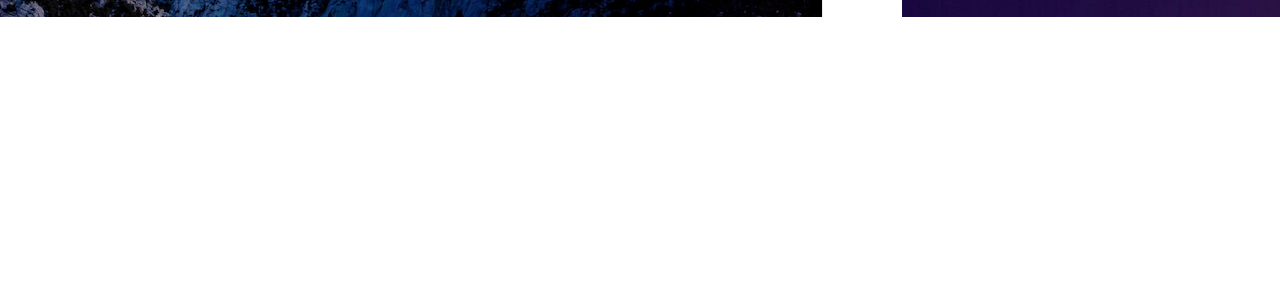
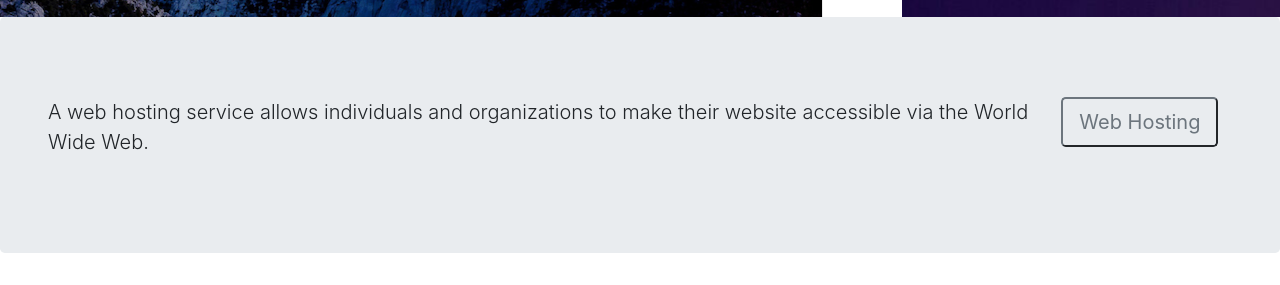
Before and after one commit to turu50s/bootstrap-youtube, a plain HTML site: page index.html in a window 1280 px wide. Shown: the part 673-958 px from the top of the page. Before the commit the page ends 800 px from the top, so only its background shows below. Drawn offline with nearby package versions, Linux system fonts and the light colour scheme.

Commit message:
Add Jumbotron

```diff
--- a/index.html
+++ b/index.html
@@ -66,11 +66,19 @@
 			<img src="img/background3.png">
 		</div>
 	</div>
-
 </div>
 
 <!--- Jumbotron -->
-
+<div class="container-fluid">
+	<div class="row jumbotron">
+		<div class="col-xs-12 col-sm-12 col-md-9 col-lg-9 col-xl-10">
+			<p class="lead">A web hosting service allows individuals and organizations to make their website accessible via the World Wide Web.</p>
+		</div>
+		<div class="col-xs-12 col-sm-12 col-md-3 col-lg-3 col-xl-2">
+			<a href="#"><button class="btgn btn-outline-secondary btn-lg">Web Hosting</button></a>
+		</div>
+	</div>
+</div>
 
 <!--- Welcome Section -->
 
```
